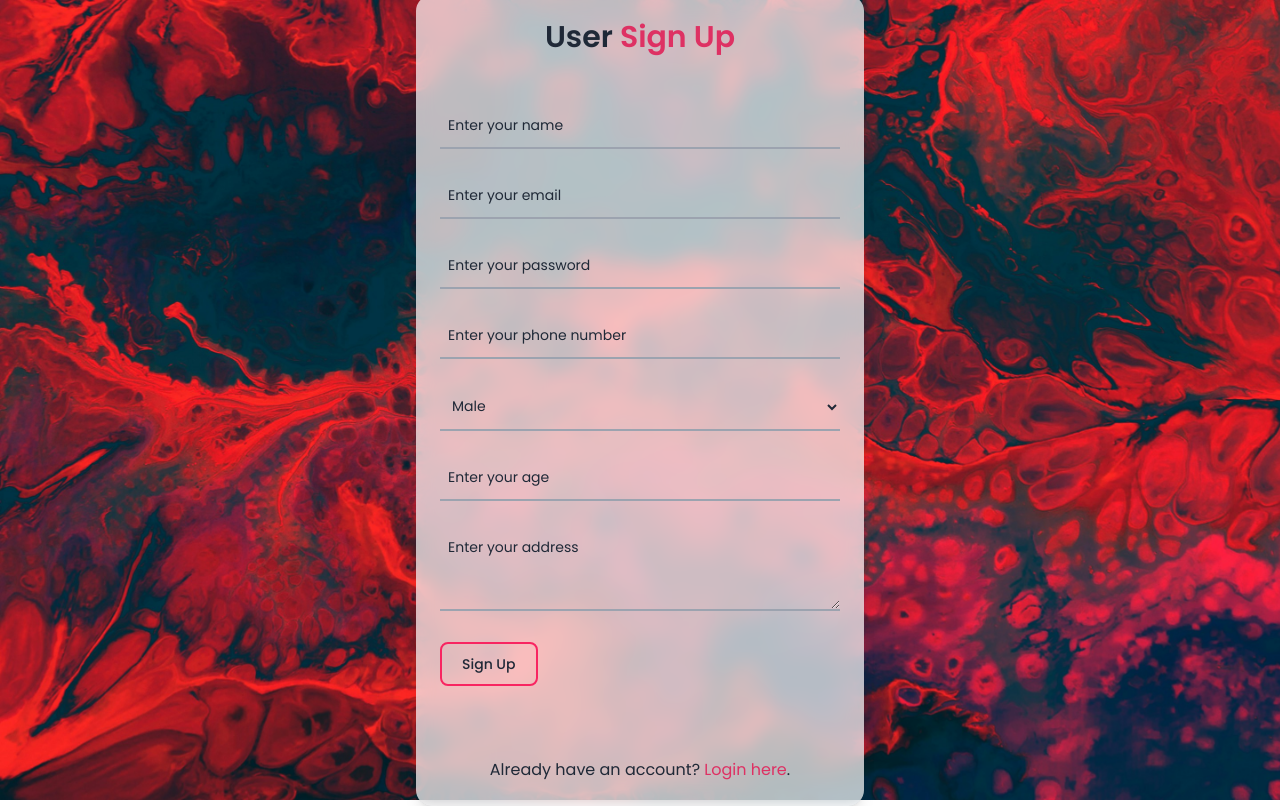
After one commit to ShaikAbdul01/Blood-Bank-And-Donation, a PHP site: page /Projects/admin/signup.php in a window 1280 px wide. The commit adds this page. Run offline with PHP 8.4, Linux system fonts and the light colour scheme; some libraries are stand-ins or nearby versions.

Commit message:
login & singup implementation with role

```diff
--- /dev/null
+++ b/admin/signup.php
@@ -0,0 +1,177 @@
+<?php
+// Start the session to store session variables
+session_start();
+
+// Include the database connection file
+include 'connection.php';  // Ensure this contains your correct database connection details
+?>
+
+<!DOCTYPE html>
+<html lang="en">
+
+<head>
+    <meta charset="UTF-8">
+    <meta name="viewport" content="width=device-width, initial-scale=1.0">
+    <title>User Sign Up</title>
+    <!-- Tailwind and DaisyUI CDN -->
+    <link href="https://cdn.jsdelivr.net/npm/daisyui@3.2.1/dist/full.css" rel="stylesheet" type="text/css" />
+    <script src="https://cdn.tailwindcss.com"></script>
+    <!-- Google Font: Poppins -->
+    <link href="https://fonts.googleapis.com/css2?family=Poppins:wght@400;500;600;700;800&display=swap"
+        rel="stylesheet">
+
+    <style>
+        .font-poppins {
+            font-family: 'Poppins', sans-serif;
+        }
+
+        .form-container {
+            background: rgba(255, 255, 255, 0.7);
+            backdrop-filter: blur(10px);
+        }
+    </style>
+
+    <!-- Tailwind Custom Config -->
+    <script>
+        tailwind.config = {
+            theme: {
+                extend: {
+                    colors: {
+                        clifford: '#da373d',
+                        'blood-primary': '#DE3163',
+                        'blood-primary-bg': 'rgba(235, 115, 81, 0.10)',
+                    }
+                }
+            }
+        }
+    </script>
+</head>
+
+<body class="flex items-center justify-center h-screen font-poppins form-container"
+    style="background-image: url('image/11.jpg'); background-size: cover; background-repeat: no-repeat;">
+    <div class="form-container max-w-md w-full p-6 rounded-2xl shadow-lg">
+        <form action="signup.php" method="POST" class="space-y-6">
+            <!-- Title Section -->
+            <div class="mb-8 text-center">
+                <h3 class="text-3xl mb-12 font-semibold text-center">User <span class="text-blood-primary">Sign
+                        Up</span>
+                </h3>
+            </div>
+
+            <!-- Name Input -->
+            <div class="mb-6">
+                <input type="text" name="name" required
+                    class="w-full border-b-2 border-gray-400 bg-transparent text-gray-800 placeholder-gray-800 focus:border-gray-800 focus:outline-none px-2 py-3 text-sm"
+                    placeholder="Enter your name" />
+            </div>
+
+            <!-- Email Input -->
+            <div class="mb-6">
+                <input type="email" name="email" required
+                    class="w-full border-b-2 border-gray-400 bg-transparent text-gray-800 placeholder-gray-800 focus:border-gray-800 focus:outline-none px-2 py-3 text-sm"
+                    placeholder="Enter your email" />
+            </div>
+
+            <!-- Password Input -->
+            <div class="mb-6">
+                <input type="password" name="password" required
+                    class="w-full border-b-2 border-gray-400 bg-transparent text-gray-800 placeholder-gray-800 focus:border-gray-800 focus:outline-none px-2 py-3 text-sm"
+                    placeholder="Enter your password" />
+            </div>
+
+            <!-- Phone Input -->
+            <div class="mb-6">
+                <input type="text" name="phone" required
+                    class="w-full border-b-2 border-gray-400 bg-transparent text-gray-800 placeholder-gray-800 focus:border-gray-800 focus:outline-none px-2 py-3 text-sm"
+                    placeholder="Enter your phone number" />
+            </div>
+
+            <!-- Gender Select -->
+            <div class="mb-6">
+                <select name="gender" required
+                    class="w-full border-b-2 border-gray-400 bg-transparent text-gray-800 placeholder-gray-800 focus:border-gray-800 focus:outline-none px-2 py-3 text-sm">
+                    <option value="male">Male</option>
+                    <option value="female">Female</option>
+                    <option value="other">Other</option>
+                </select>
+            </div>
+
+            <!-- Age Input -->
+            <div class="mb-6">
+                <input type="number" name="age" required
+                    class="w-full border-b-2 border-gray-400 bg-transparent text-gray-800 placeholder-gray-800 focus:border-gray-800 focus:outline-none px-2 py-3 text-sm"
+                    placeholder="Enter your age" />
+            </div>
+
+            <!-- Address Input -->
+            <div class="mb-6">
+                <textarea name="address" required
+                    class="w-full border-b-2 border-gray-400 bg-transparent text-gray-800 placeholder-gray-800 focus:border-gray-800 focus:outline-none px-2 py-3 text-sm"
+                    placeholder="Enter your address" rows="3"></textarea>
+            </div>
+
+            <!-- Submit Button -->
+            <div class="mb-6">
+                <button type="submit"
+                    class="mb-12 hover:bg-[#f82561] font-medium rounded-lg text-sm w-full sm:w-auto px-5 py-2.5 text-center border-solid border-2 border-[#f82561]">
+                    Sign Up
+                </button>
+            </div>
+
+            <!-- Login Redirect -->
+            <div class="text-center">
+                <p>Already have an account? <a href="login.php" class="text-blood-primary">Login here</a>.</p>
+            </div>
+            <?php
+            // The session_start() call should be at the top, before any HTML output
+
+            if ($_SERVER["REQUEST_METHOD"] == "POST") {
+                // Check if the form data exists
+                if (
+                    isset($_POST['name']) && isset($_POST['email']) && isset($_POST['password']) &&
+                    isset($_POST['phone']) && isset($_POST['gender']) && isset($_POST['age']) && isset($_POST['address'])
+                ) {
+                    // Get the form data
+                    $name = mysqli_real_escape_string($conn, $_POST['name']);
+                    $email = mysqli_real_escape_string($conn, $_POST['email']);
+                    $password = mysqli_real_escape_string($conn, $_POST['password']);
+                    $phone = mysqli_real_escape_string($conn, $_POST['phone']);
+                    $gender = mysqli_real_escape_string($conn, $_POST['gender']);
+                    $age = mysqli_real_escape_string($conn, $_POST['age']);
+                    $address = mysqli_real_escape_string($conn, $_POST['address']);
+                    $role = 'donor';  // Set the role to "donor" directly
+
+                    // Check if the user with the same email already exists
+                    $check_email_query = "SELECT * FROM users_singup WHERE email = '$email'";
+                    $result = mysqli_query($conn, $check_email_query);
+
+                    if (mysqli_num_rows($result) > 0) {
+                        // Email already exists
+                        echo "<p class='text-red-500 text-center'>Email is already registered. Please login.</p>";
+                    } else {
+                        // Insert the new user into the database with plain text password
+                        $query = "INSERT INTO users_singup (name, email, password, phone, gender, age, address)
+                          VALUES ('$name', '$email', '$password', '$phone', '$gender', '$age', '$address')";
+
+                        if (mysqli_query($conn, $query)) {
+                            // User registration successful
+                            echo "<p class='text-green-500 text-center'>Registration successful! Please <a href='login.php' class='text-blood-primary'>login</a>.</p>";
+                        } else {
+                            echo "<p class='text-red-500 text-center'>Error: " . mysqli_error($conn) . "</p>";
+                        }
+                    }
+
+                    // Close the connection
+                    mysqli_close($conn);
+                } else {
+                    echo "<p class='text-red-500 text-center'>Please fill all fields.</p>";
+                }
+            }
+            ?>
+
+        </form>
+    </div>
+
+</body>
+
+</html>
```
Also changed, not shown: admin/index.php (added, +228 -0 lines), admin/login.php (+107 -22 lines).
